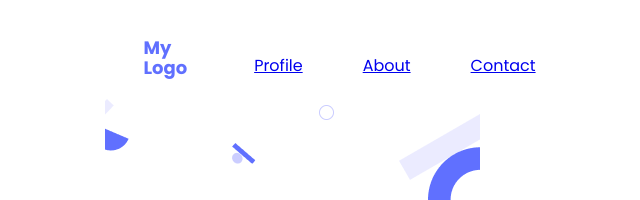
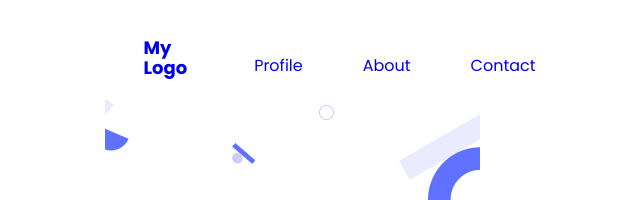
Before and after one commit to Fiefiez/Portfolio_Sean, a website: page index.html in a window 1280 px wide. Shown: the top 200 px of the page, 345-985 px from the left. Drawn offline with Linux system fonts and the light colour scheme.

Commit message:
Updated the readme file to look as the template, Made the "logo" into a link

```diff
--- a/index.html
+++ b/index.html
@@ -18,7 +18,7 @@
 
         <header>
             <nav class="navbar">
-                <div class="logo">My Logo</div>
+                <div class="logo"><a href="#">My Logo</a></div>
 
                 <div class="openmenue"></div>
                 <ul class="nav_menu">
--- a/style.css
+++ b/style.css
@@ -31,6 +31,10 @@ body {
 
 li {
   list-style: none;
+}
+
+a {
+  text-decoration: none;
 }
 
 .container {
```
Also changed, not shown: README.md.
